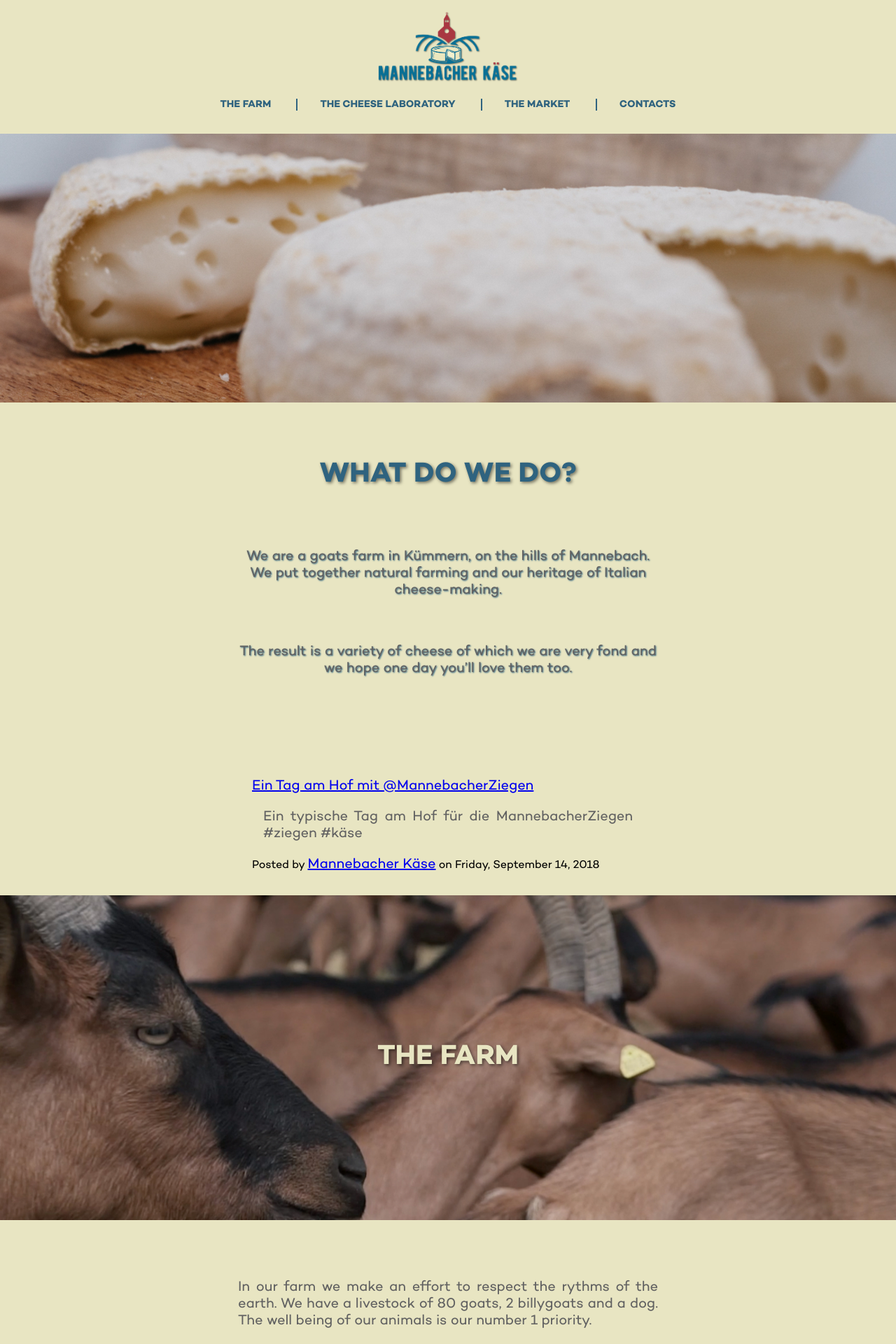
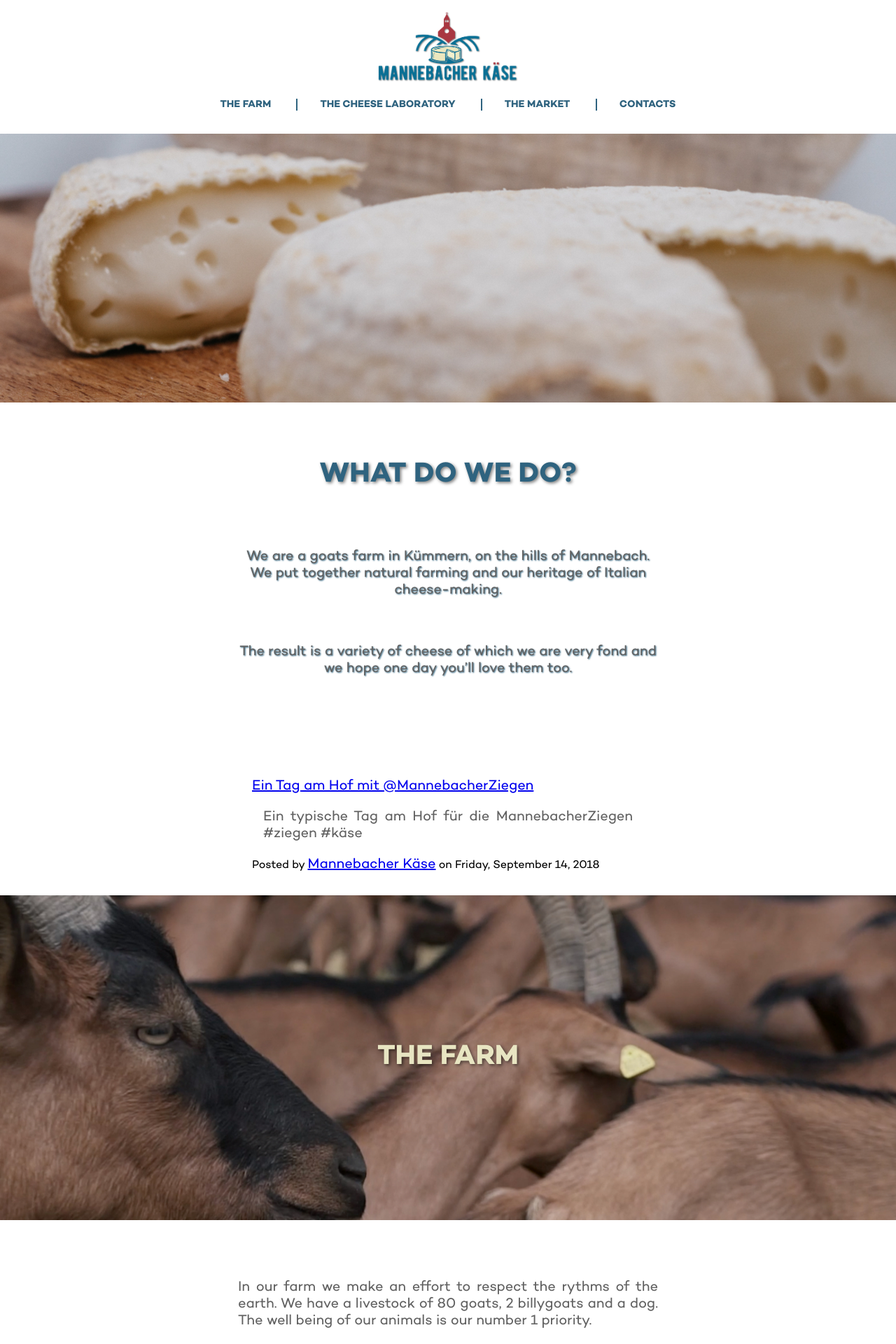
Before and after one commit to matteocarpi/mannebacherk-se, a Jekyll site: the page built from pages/index.md, in a window 1280 px wide. Shown: the top 1920 px of the page at 70% size. Built offline with Jekyll 4.4.1, drawn with Linux system fonts in a browser that asks for light colours; nearby versions of some CDN libraries.

Commit message:
changed background

```diff
--- a/_sass/universal.scss
+++ b/_sass/universal.scss
@@ -23,7 +23,7 @@ body {
   transition: 1s;
   margin: 0;
   padding: 0;
-  background-color: $white;
+  background-color: white;
 }
 #universal-container {
   width: 100%;
```
